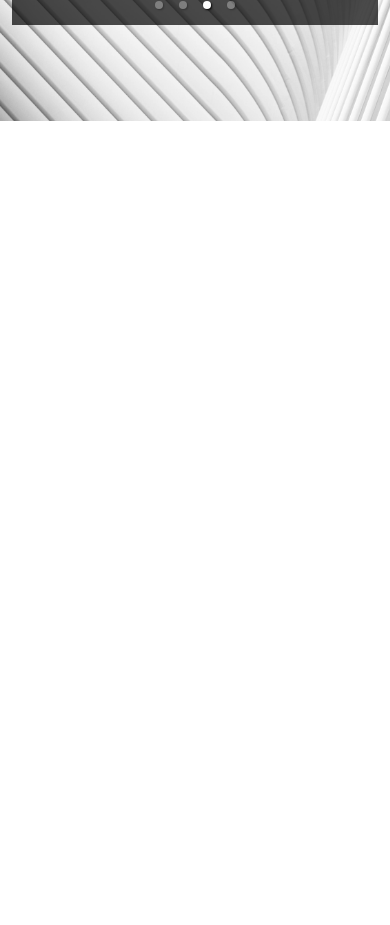
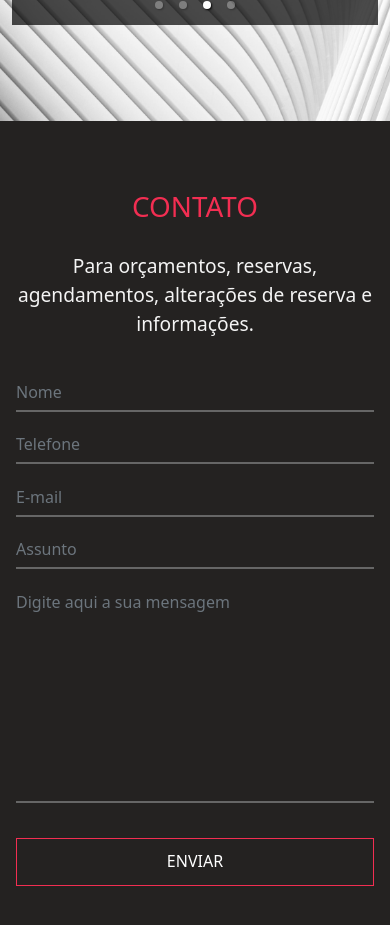
Before and after one commit to BrandaoSt/eurotrip-react, a React (Create React App) app: page / in a window 390 px wide. Shown: the part 10720-11645 px from the top of the page. Before the commit the page ends 10841 px from the top, so only its background shows below. Built offline with nearby package versions, Linux system fonts and the light colour scheme; a web font is replaced by a local one.

Commit message:
Front do contato finalizado

```diff
--- a/src/App.css
+++ b/src/App.css
@@ -33,6 +33,9 @@
   width: 7.50rem;
 }
 
+.nav-link {
+  text-transform: uppercase;
+}
 .nav a.nav-link {
   font-size: .9rem;
   letter-spacing: 0.0375;
@@ -489,3 +492,109 @@
   width: 10rem !important;
   border-radius: 50%;
 }
+
+/***************************     CONTATO      *******************************/
+ .contato {
+   background: var(--preto-hover);
+   padding: 3rem 0;
+ }
+
+ .contato h1 {
+   color: var(--cor-secundaria2);
+   padding: 1.3rem 0;
+   text-transform: uppercase;
+   font-weight: 200;
+ }
+
+ .contato p {
+   color: var(--cinzaclaro);
+   font-size: 1.2rem;
+ }
+
+ .contato input, .contato textarea {
+   width: 100%;
+   box-sizing: border-box;
+   background: none;
+   resize: none;
+   border: 0;
+   border-bottom: 0.125rem solid var(--cinzaescuro);
+   border-radius: 0;
+   color: var(--cinza);
+   outline: 0 !important;
+   box-shadow: none !important;
+   margin-bottom: 1rem;
+   padding-left: 0 !important;
+ }
+
+.contato .container {
+  padding: 4rem 0;
+}
+
+.contato input:focus, .contato textarea:focus {
+  background: transparent;
+  color: var(--cor-secundaria2);
+  border-bottom: 0.125rem solid var(--cinzaescuro);
+}
+
+.contato textarea {
+  height: 13.7rem !important;
+}
+
+.btn-contato {
+  border: 1px solid var(--cor-secundaria2);
+  text-transform: uppercase;
+  border-radius: 0;
+  padding: 0.625rem 0.75rem 0.75rem 0.75rem;
+  color: var(--branco);
+  margin: 2rem;
+}
+
+.btn-contato:hover {
+  text-decoration: none;
+  background-color: var(--cor-secundaria2);
+  color: var(--branco);
+  transition:  .2s ease-in-out;
+}
+
+.contact-btn {
+  margin: 1rem 0 0 0;
+  width: 100%;
+  background: none;
+}
+
+.line {
+  position: relative;
+  top: -0.8rem;
+  width: 0;
+  height: 0.125rem;
+  background: var(--cor-secundaria2);
+  display: inline-block;
+}
+
+input:focus+.line, textarea:focus+.line {
+  width: 100%;
+  transition: width 0.5s ease-in-out;
+}
+
+input.form-control {
+  margin: -0.3rem 0;
+}
+
+textarea.form-control {
+  margin: -0.3rem 0;
+}
+
+@media (max-width:768px) {
+
+  .contato {
+    overflow-x: hidden;
+  }
+
+  .contato .container {
+    padding: 0 1rem;
+  }
+
+  .contato p {
+    padding: 0 0.4rem;
+  }
+}
--- a/src/App.js
+++ b/src/App.js
@@ -8,6 +8,7 @@ import Destinos from './components/Destinos'
 import Rotas from './components/Rotas'
 import Promocoes from './components/Promocoes'
 import Avaliacoes from './components/Avaliacoes'
+import Contato from './components/Contato'
 
 function App() {
   return (
@@ -19,8 +20,7 @@ function App() {
       <Rotas/>
       <Promocoes/>
       <Avaliacoes/>
-
-
+      <Contato/>
     </div>
   )
 }
--- /dev/null
+++ b/src/components/Contato.js
@@ -0,0 +1,49 @@
+import React from 'react'
+
+const Contato = () => {
+return (
+<div className='contato'>
+    <div className='text-center'>
+        <h1>Contato</h1>
+        <p>Para orçamentos, reservas, agendamentos, alterações de reserva e informações.</p>
+    </div>
+    <div className='container'>
+        <div className='row'>
+            <div className='col-md-6 col-xs-12 '>
+                <div className='line'></div>
+                {/* NOME INPUT */}
+                <div className='text-center'>
+                    <input type='text' className='form-control' placeholder='Nome' name='Nome' />
+                    <div className='line'></div>
+                </div>
+                {/* TELEFONE INPUT */}
+                <div className='text-center'>
+                    <input type='text' className='form-control' placeholder='Telefone' phone='tefefone' />
+                    <div className='line'></div>
+                </div>
+                {/* EMAIL INPUT */}
+                <div className='text-center'>
+                    <input type='email' className='form-control' placeholder='E-mail' email='email' />
+                    <div className='line'></div>
+                </div>
+                {/* ASSUNTO INPUT */}
+                <div className='text-center'>
+                    <input type='text' className='form-control' placeholder='Assunto' subject='assunto' />
+                    <div className='line'></div>
+                </div>
+            </div>
+            <div className='col-md-6 col-sm-12'>
+                {/* MENSAGEM */}
+                <div className='text-center'>
+                    <textarea type='text' className='form-control' placeholder='Digite aqui a sua mensagem' subject='mensagem'></textarea>
+                    <div className='line'></div>
+                </div>
+                <button type="button" className='btn-contato contact-btn'>ENVIAR</button>
+            </div>
+        </div>
+    </div>
+</div>
+)
+}
+
+export default Contato
```
